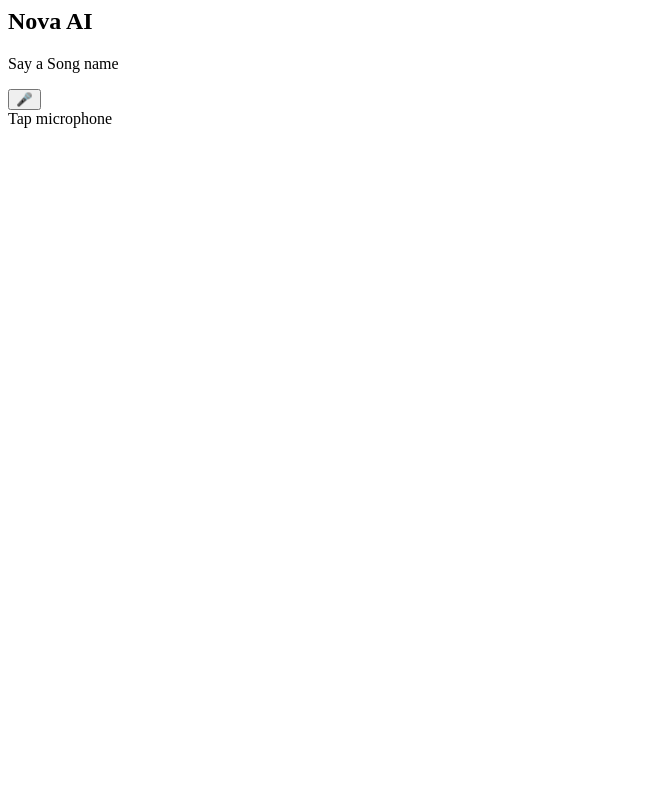
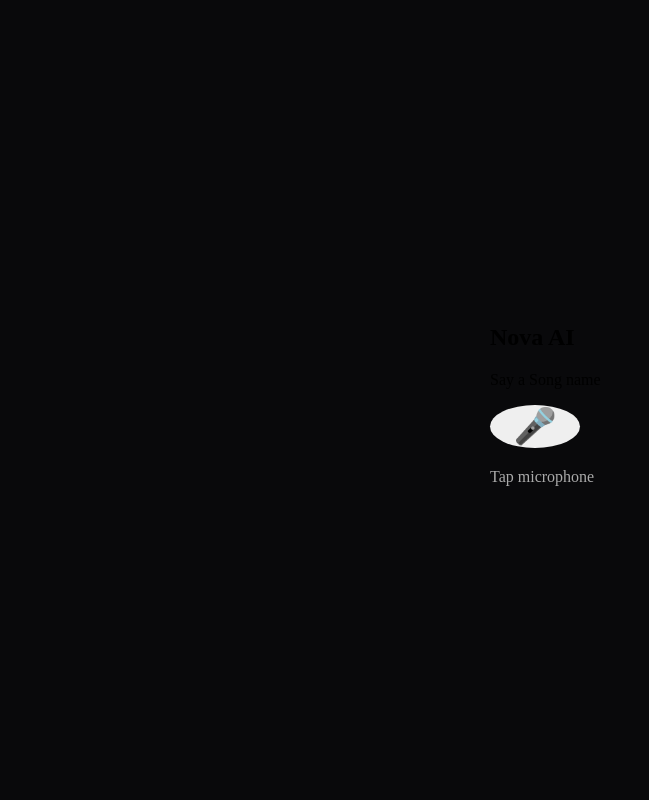
Before and after one commit to rifaak/Agent, a Flask app: page / in a window 1280 px wide. Shown: the whole page, without its empty margins (0-649 px from the left). Run offline with Flask 3, Linux system fonts and the light colour scheme.

Commit message:
Update index.html

```diff
--- a/app/templates/index.html
+++ b/app/templates/index.html
@@ -1,12 +1,75 @@
 
 <html>
- <h2>Nova AI</h2></h2>
+     <style>
+        body{
+            margin:0;
+            height:100vh;
+            display:grid;
+            place-items:center;
+            background:#09090b;
+            colour:white;
+            font-family.Arial;
+        }
+
+        .card{
+         width:300px;
+         padding:35px;
+         text-allign:center;
+         background:1px solid #333;
+         border-radius:25px;
+        }
+
+        .mic{
+         width:90px;
+         heght:90px;
+         border:0;
+         border-radius:50%;
+         font-size:35px;
+         cursor:pointer;
+        }
+        .status{
+          margin-top:20px;
+          color:#aaa;
+       }
+       .song{
+          margin-top:10px;
+          font-size:13px;
+      }
+      .listening{
+          transform:scale(1.1);
+          box-shadow:0 0 0 10px #ffffff18;
+      }
+    </style>
+
+    <body>
+    <div class="card">
+
+       <h2>Nova AI</h2>
 
        <p>Say a Song name</p>
        <button id="mic" class="mic">
         🎤
        </button>
        <div id="status" class="status">
-    Tap microphone
+            Tap  microphone
        </div>
+
+       <div id="song" class="song"></div>
+    </div>
+    <script>
+
+     const mic=document.getElementById("mic");
+     const status status=document.getElementById("status");
+     const song=document.getElementById("song");
+
+     const SpeechRecognition=
+         windows.Speechrecognition ||
+         window.webkitSpeechRecognition;
+     let youtubeTab=
+
+
+ </script>
+    </body>
+
+
 </html>
```
Lines whose indentation alone changed are shown as unchanged.
